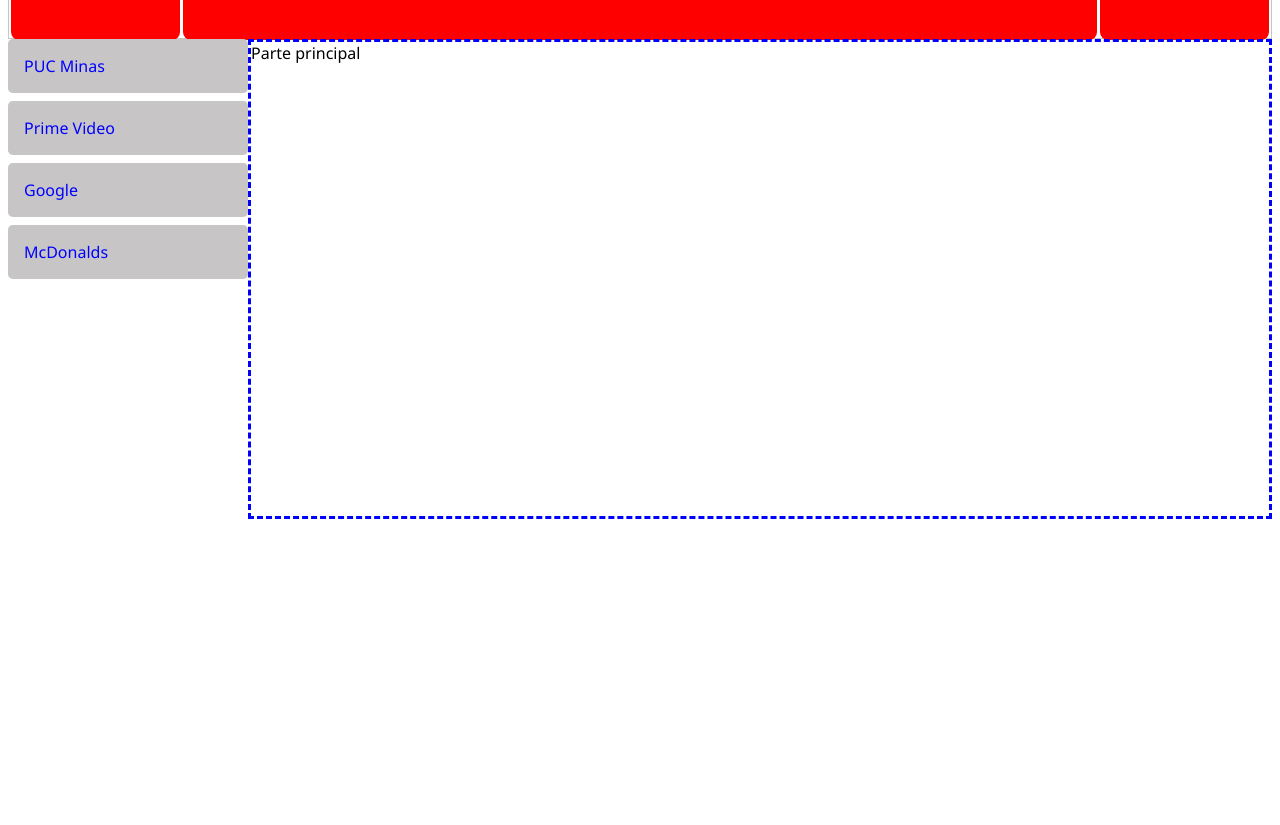
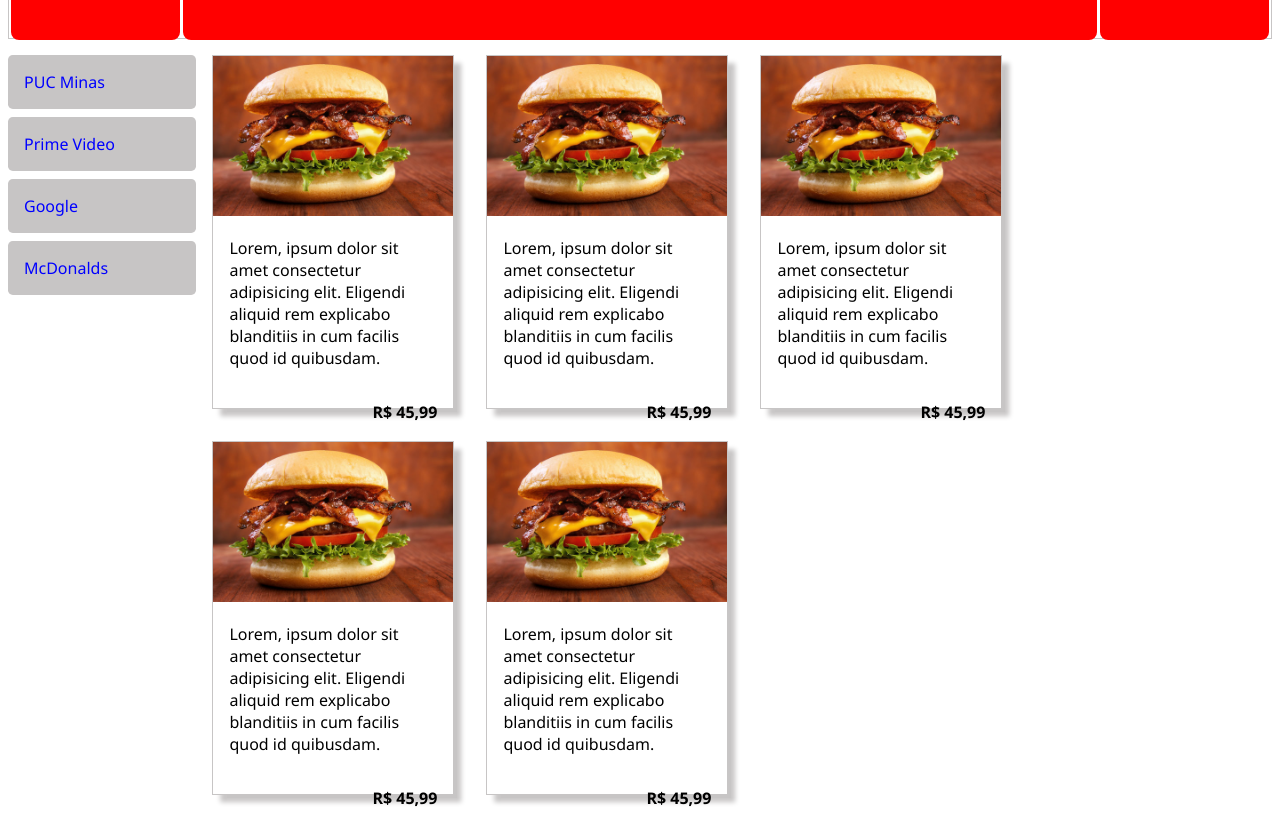
Before and after one commit to GuilhermeValbonetti/pbr-diw-4963101-exemplo-02, a plain HTML site: page index.html in a window 1280 px wide. Shown: the part 51-876 px from the top of the page. Before the commit the page ends 800 px from the top, so only its background shows below. Drawn offline with Linux system fonts and the light colour scheme.

Commit message:
index.html

```diff
--- a/index.html
+++ b/index.html
@@ -52,10 +52,13 @@
             /*border: 3px solid green;*/
             width: 15rem;
             height: 30rem;
+            padding-top: 1rem;
         }
 
         .parte-principal {
-            border: 3px dashed blue;
+            /*border: 3px dashed blue;*/
+            display: flex;
+            flex-wrap: wrap;
             flex-grow: 1;
         }
 
@@ -72,8 +75,30 @@
             color: white;
         }
 
-        a{
+        a {
             text-decoration: none;
+        }
+
+        img {
+            width: 15rem;
+        }
+
+        .cartao {
+            width: 15rem;
+            border: 1px solid #c7c5c5;
+            height: 22rem;
+            box-shadow: .5rem .5rem .3rem .01rem #c7c5c5;
+            margin: 1rem;
+        }
+
+        .descricao {
+            padding: 1rem;
+        }
+
+        .preco {
+            padding: 1rem;
+            font-weight: bolder;
+            text-align: right;
         }
     </style>
 </head>
@@ -102,7 +127,73 @@
                 <div class="tile">McDonalds</div>
             </a>
         </nav>
-        <main class="parte-principal">Parte principal</main>
+        <main class="parte-principal">
+
+            <div class="cartao">
+                <div class="imagem">
+                    <img src="imagem hamb.png" alt="Sandwich do McDonald's">
+                </div>
+                <div class="descricao">
+                    Lorem, ipsum dolor sit amet consectetur adipisicing elit. Eligendi aliquid rem explicabo blanditiis
+                    in cum facilis quod id quibusdam.
+                </div>
+                <div class="preco">
+                    R$ 45,99
+                </div>
+            </div>
+
+            <div class="cartao">
+                <div class="imagem">
+                    <img src="imagem hamb.png" alt="Sandwich do McDonald's">
+                </div>
+                <div class="descricao">
+                    Lorem, ipsum dolor sit amet consectetur adipisicing elit. Eligendi aliquid rem explicabo blanditiis
+                    in cum facilis quod id quibusdam.
+                </div>
+                <div class="preco">
+                    R$ 45,99
+                </div>
+            </div>
+
+            <div class="cartao">
+                <div class="imagem">
+                    <img src="imagem hamb.png" alt="Sandwich do McDonald's">
+                </div>
+                <div class="descricao">
+                    Lorem, ipsum dolor sit amet consectetur adipisicing elit. Eligendi aliquid rem explicabo blanditiis
+                    in cum facilis quod id quibusdam.
+                </div>
+                <div class="preco">
+                    R$ 45,99
+                </div>
+            </div>
+
+            <div class="cartao">
+                <div class="imagem">
+                    <img src="imagem hamb.png" alt="Sandwich do McDonald's">
+                </div>
+                <div class="descricao">
+                    Lorem, ipsum dolor sit amet consectetur adipisicing elit. Eligendi aliquid rem explicabo blanditiis
+                    in cum facilis quod id quibusdam.
+                </div>
+                <div class="preco">
+                    R$ 45,99
+                </div>
+            </div>
+
+            <div class="cartao">
+                <div class="imagem">
+                    <img src="imagem hamb.png" alt="Sandwich do McDonald's">
+                </div>
+                <div class="descricao">
+                    Lorem, ipsum dolor sit amet consectetur adipisicing elit. Eligendi aliquid rem explicabo blanditiis
+                    in cum facilis quod id quibusdam.
+                </div>
+                <div class="preco">
+                    R$ 45,99
+                </div>
+            </div>
+        </main>
     </div>
 </body>
 
```
Also changed, not shown: imagem hamb.png (added).
